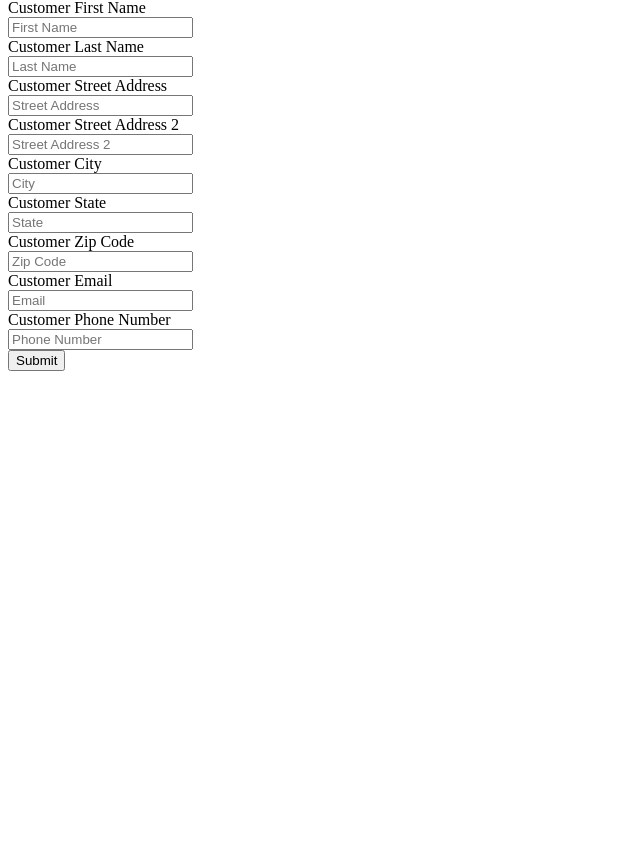
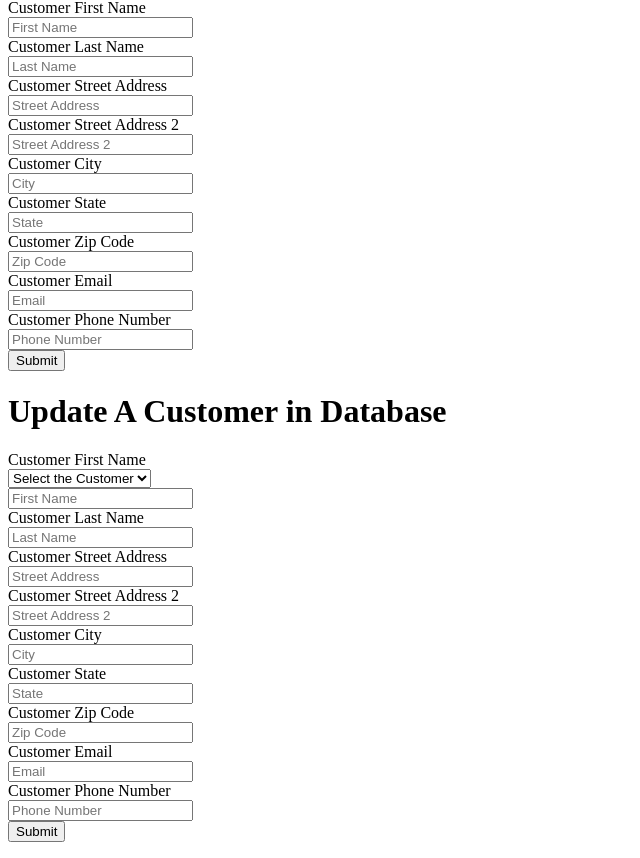
Before and after one commit to jscervantes/cs340-Portfolio-Project, a Flask app: page /customers in a window 1280 px wide. Shown: the part 487-1345 px from the top of the page, without its empty margins (0-640 px from the left). Before the commit the page ends 858 px from the top, so only its background shows below. Run offline with Flask 3, Linux system fonts and the light colour scheme; some libraries are stand-ins or nearby versions.

Commit message:
Add update form to Customers

```diff
--- a/templates/customers.j2
+++ b/templates/customers.j2
@@ -39,7 +39,7 @@
         </tbody>
     </table>
 
-    <h1>{% block customer %} Add A Customer to Database {% endblock %}</h1>
+    <h1>{% block customerAdd %} Add A Customer to Database {% endblock %}</h1>
     <form method="post">
         <label for="first-name">Customer First Name</label>
         <br>
@@ -132,4 +132,107 @@
         <br>
         <button type="submit">Submit</button>
     </form>
+
+    <h1>{% block customerUpdate %} Update A Customer in Database {% endblock %}</h1>
+    <form method="post">
+        <label for="first-name">Customer First Name</label>
+        <br>
+          <select required id="customerID" name="customerID">
+            <option value="" disabled selected>Select the Customer</option>
+            <option value="1">ID 1</option>
+            <option value="2">ID 2</option>
+            <option value="3">ID 3</option>
+            <option value="4">ID 4</option>
+            <option value="5">ID 5</option>
+          </select>
+        <br>
+        <input type="text"
+               id="first-name"
+               name="first-name"
+               placeholder="First Name"
+               value="{{ request.form['first-name'] }}"
+               maxlength="100"
+               required>
+        <br>
+        <label for="last-name">Customer Last Name</label>
+        <br>
+        <input type="text"
+               id="last-name"
+               name="last-name"
+               placeholder="Last Name"
+               value="{{ request.form['last-name'] }}"
+               maxlength="100"
+               required>
+        <br>
+        <label for="street">Customer Street Address</label>
+        <br>
+        <input type="text"
+               id="street"
+               name="street"
+               placeholder="Street Address"
+               value="{{ request.form['street'] }}"
+               maxlength="100"
+               required>
+        <br>
+        <label for="street2">Customer Street Address 2</label>
+        <br>
+        <input type="text"
+               id="street2"
+               name="street2"
+               placeholder="Street Address 2"
+               maxlength="100"
+               value="{{ request.form['street2'] }}">
+        <br>
+        <label for="city">Customer City</label>
+        <br>
+        <input type="text"
+               id="city"
+               name="city"
+               placeholder="City"
+               value="{{ request.form['city'] }}"
+               maxlength="100"
+               required>
+        <br>
+        <label for="state">Customer State</label>
+        <br>
+        <input type="text"
+               id="state"
+               name="state"
+               placeholder="State"
+               value="{{ request.form['state'] }}"
+               maxlength="2"
+               required>
+        <br>
+        <label for="zip">Customer Zip Code</label>
+        <br>
+        <input type="text"
+               id="zip"
+               name="zip"
+               placeholder="Zip Code"
+               value="{{ request.form['zip'] }}"
+               maxlength="10"
+               required>
+        <br>
+        <label for="email">Customer Email</label>
+        <br>
+        <input type="email"
+               id="email"
+               name="email"
+               placeholder="Email"
+               value="{{ request.form['email'] }}"
+               maxlength="100"
+               required>
+        <br>
+        <label for="phone">Customer Phone Number</label>
+        <br>
+        <input type="tel"
+               id="phone"
+               name="phone"
+               placeholder="Phone Number"
+               value="{{ request.form['phone'] }}"
+               maxlength="10"
+               required>
+        <br>
+        <button type="submit">Submit</button>
+    </form>
 {% endblock content %}
```
